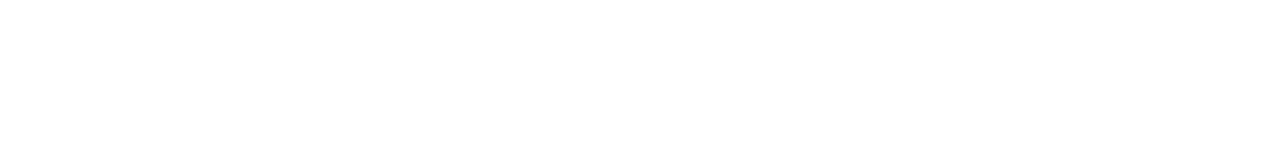
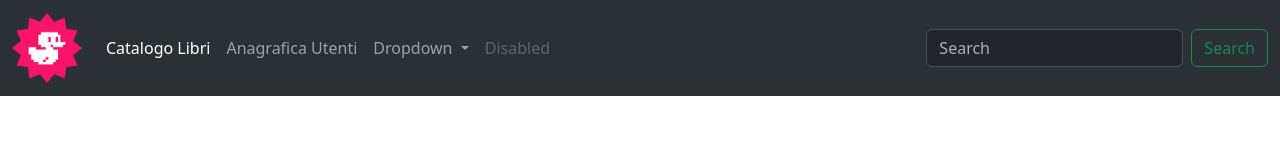
Before and after one commit to luigicaiaffa/html-css-bootstrap-dashboard, a plain HTML site: page index.html in a window 1280 px wide. Drawn offline with nearby package versions, Linux system fonts and the light colour scheme.

Commit message:
add header navbar

```diff
--- a/css/style.css
+++ b/css/style.css
@@ -0,0 +1,3 @@
+.logo-img {
+  width: 70px;
+}
--- a/index.html
+++ b/index.html
@@ -26,6 +26,80 @@
     <link rel="stylesheet" href="./css/style.css" />
   </head>
   <body>
+    <!-- ! PAGE HEADER -->
+    <!-- # HEADER NAV -->
+    <nav
+      class="navbar navbar-expand-lg bg-body-tertiary bg-dark"
+      data-bs-theme="dark"
+    >
+      <div class="container-fluid">
+        <!-- logo -->
+        <a class="navbar-brand" href="#">
+          <img src="./img/duck.png" alt="logo" class="logo-img" />
+        </a>
+
+        <!-- nav button -->
+        <button
+          class="navbar-toggler"
+          type="button"
+          data-bs-toggle="collapse"
+          data-bs-target="#navbarSupportedContent"
+          aria-controls="navbarSupportedContent"
+          aria-expanded="false"
+          aria-label="Toggle navigation"
+        >
+          <span class="navbar-toggler-icon"></span>
+        </button>
+
+        <!-- navbar links -->
+        <div class="collapse navbar-collapse" id="navbarSupportedContent">
+          <ul class="navbar-nav me-auto mb-2 mb-lg-0">
+            <li class="nav-item">
+              <a class="nav-link active" aria-current="page" href="#"
+                >Catalogo Libri</a
+              >
+            </li>
+            <li class="nav-item">
+              <a class="nav-link" href="#">Anagrafica Utenti</a>
+            </li>
+            <li class="nav-item dropdown">
+              <a
+                class="nav-link dropdown-toggle"
+                href="#"
+                role="button"
+                data-bs-toggle="dropdown"
+                aria-expanded="false"
+              >
+                Dropdown
+              </a>
+              <ul class="dropdown-menu">
+                <li><a class="dropdown-item" href="#">Action</a></li>
+                <li><a class="dropdown-item" href="#">Another action</a></li>
+                <li><hr class="dropdown-divider" /></li>
+                <li>
+                  <a class="dropdown-item" href="#">Something else here</a>
+                </li>
+              </ul>
+            </li>
+            <li class="nav-item">
+              <a class="nav-link disabled" aria-disabled="true">Disabled</a>
+            </li>
+          </ul>
+          <form class="d-flex" role="search">
+            <input
+              class="form-control me-2"
+              type="search"
+              placeholder="Search"
+              aria-label="Search"
+            />
+            <button class="btn btn-outline-success" type="submit">
+              Search
+            </button>
+          </form>
+        </div>
+      </div>
+    </nav>
+
     <!-- * JS BOOTSTRAP * -->
     <script
       src="https://cdn.jsdelivr.net/npm/bootstrap@5.3.3/dist/js/bootstrap.bundle.min.js"
```
